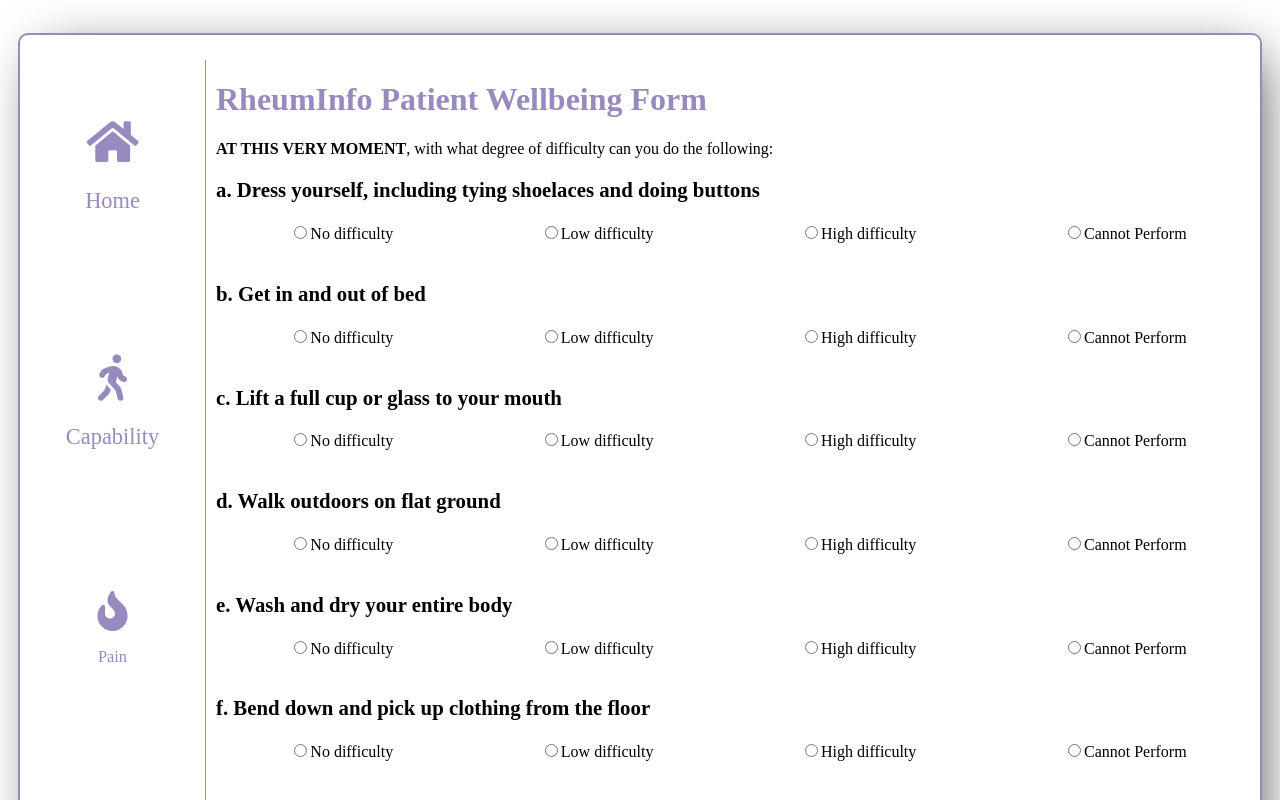
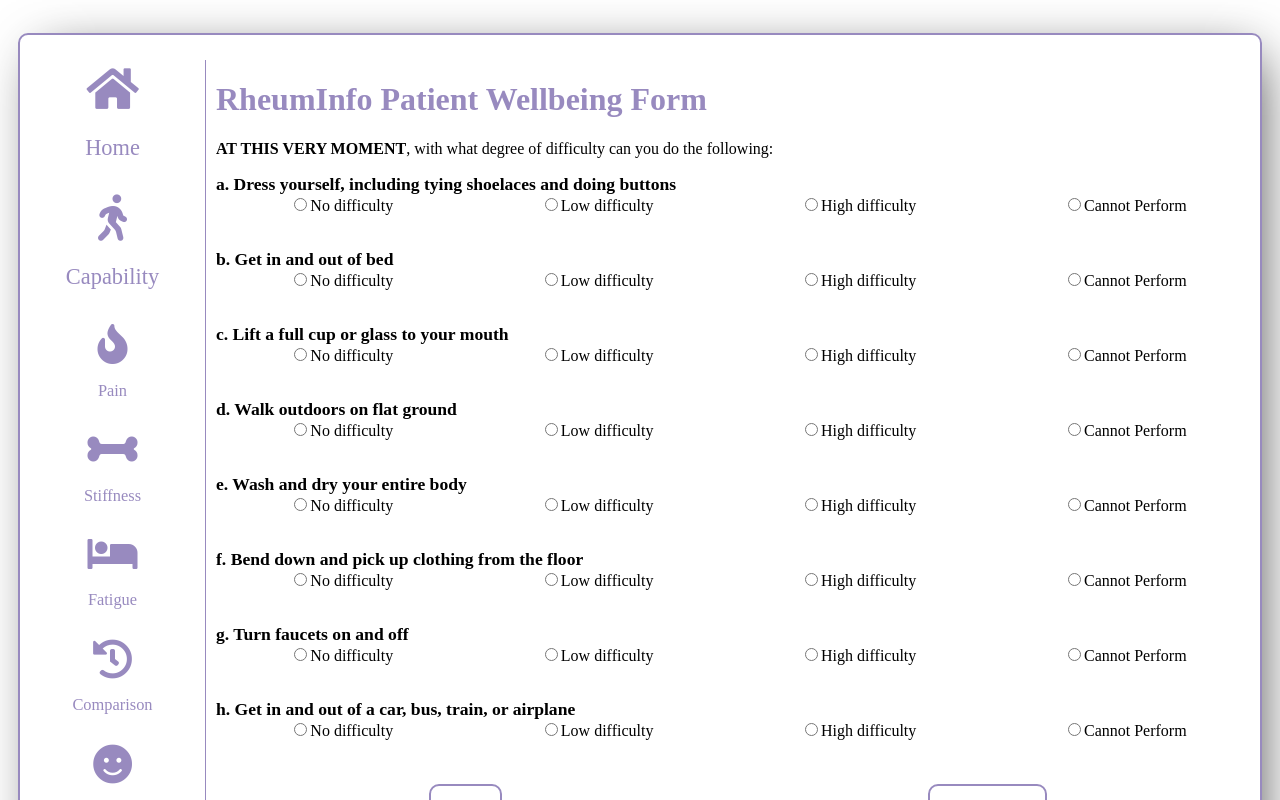
Before and after one commit to adamsimonini/medical-survey, a Vue app: page /capabilities in a window 1280 px wide. Shown: the top 800 px of the page. Built offline with nearby package versions, Linux system fonts and the light colour scheme.

Commit message:
Renamed Capabilities

```diff
--- /dev/null
+++ b/src/components/Capabilities1.vue
@@ -0,0 +1,38 @@
+<template>
+    <div id="capabilities" class="contentBox" slot="content">
+        <p>
+            <b>AT THIS VERY MOMENT</b>, with what degree of difficulty can you do the following:
+            <CapabilityQuestion v-for="(question, i) in questions" v-bind:questions="questions[i].name" v-bind:index="questions[i].index"/>
+        </p>
+    </div>
+</template>
+
+<script>
+
+import CapabilityQuestion from './CapabilityQuestion.vue';
+
+export default {
+    name: 'Capabilities',
+    props: [''],
+    components: {
+        CapabilityQuestion,
+    },
+    data: function() {
+         return {
+             questions: [
+                {name: "Dress yourself, including tying shoelaces and doing buttons", index: "a"},
+                {name: "Get in and out of bed", index: "b"},
+                {name: "Lift a full cup or glass to your mouth", index: "c"},
+                {name: "Walk outdoors on flat ground", index: "d"},
+                {name: "Wash and dry your entire body", index: "e"},
+                {name: "Bend down and pick up clothing from the floor", index: "f"},
+                {name: "Turn faucets on and off", index: "g"},
+                {name: "Get in and out of a car, bus, train, or airplane", index: "h"},
+             ]
+         }
+    },
+}
+</script>
+
+<style scoped>
+</style>
--- a/src/components/Capabilities.vue
+++ b/src/components/Capabilities2.vue
@@ -20,13 +20,6 @@
     data: function() {
          return {
              questions: [
-                    {name: "Dress yourself, including tying shoelaces and doing buttons", index: "a"},
-                    {name: "Get in and out of bed", index: "b"},
-                    {name: "Lift a full cup or glass to your mouth", index: "c"},
-                    {name: "Walk outdoors on flat ground", index: "d"},
-                    {name: "Wash and dry your entire body", index: "e"},
-                    {name: "Bend down and pick up clothing from the floor", index: "f"},
-                    {name: "Turn faucets on and off", index: "g"},
                     {name: "Get in and out of a car, bus, train, or airplane", index: "h"},
                     {name: "Walk two miles", index: "i"},
                     {name: "Participate in sports and games as you would like", index: "j"},
--- a/src/components/CapabilityQuestion.vue
+++ b/src/components/CapabilityQuestion.vue
@@ -53,6 +53,7 @@
     border-bottom: 1px solid purple;
 }
 h3{
-    font-size: 1.3rem;
+    font-size: 1.1rem;
+    margin: 2vh 0 0 0;
 }
 </style>
```
Also changed, not shown: src/components/Main.vue (+0 -16 lines), src/main.js (+7 -2 lines).
